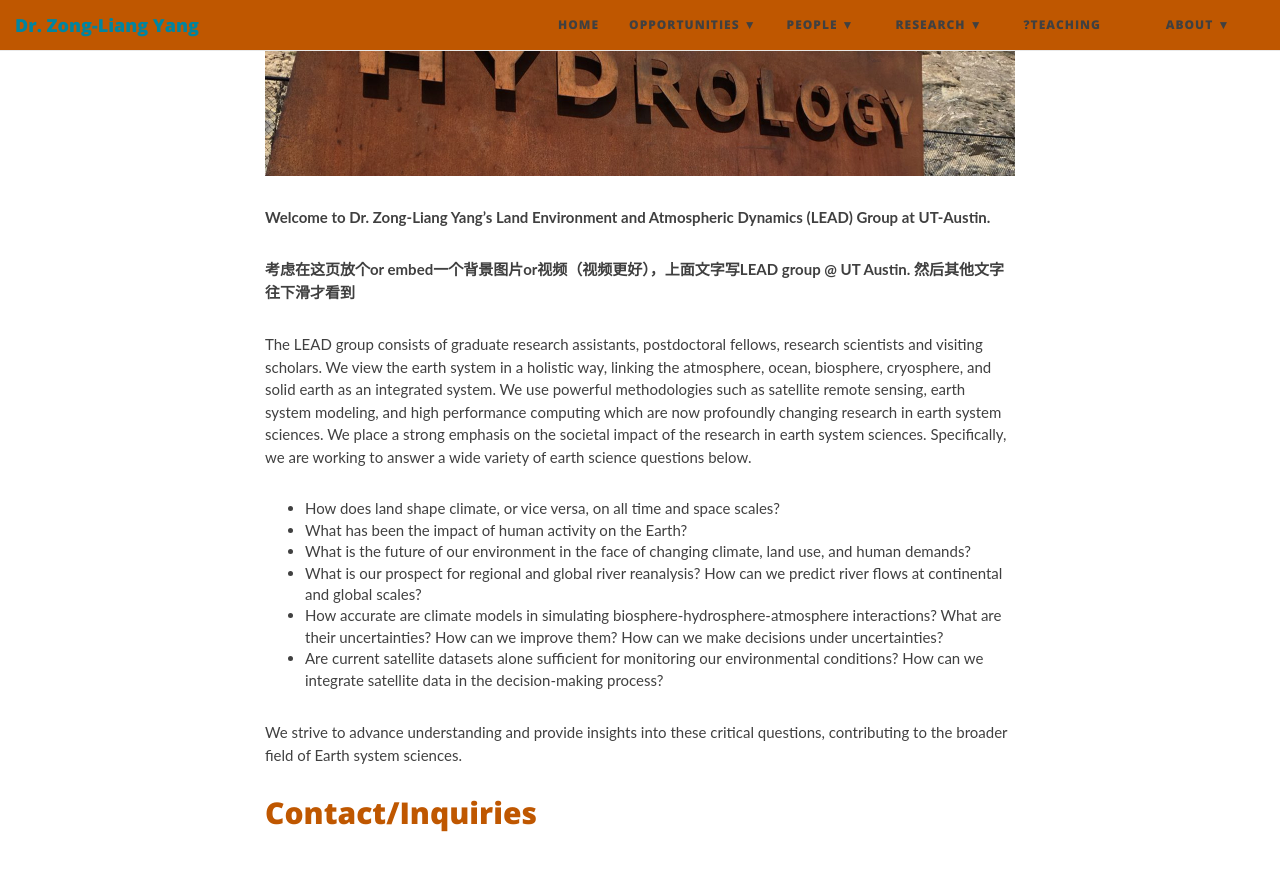
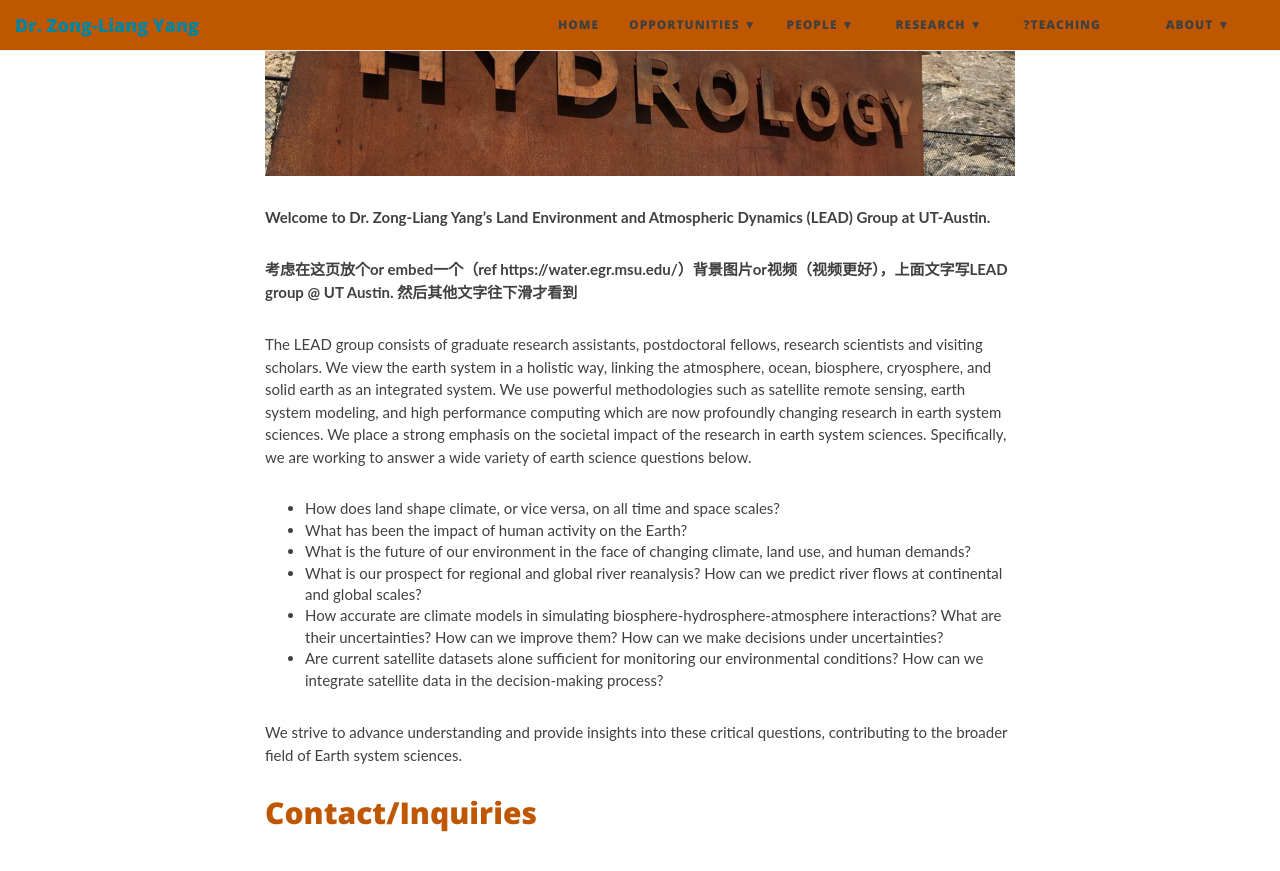
Before and after one commit to ktwugoat/LEAD-UTexas, a Jekyll site: the page built from index.md, in a window 1280 px wide and 900 px high, scrolled down 424 px. Shown: the top 871 px of the window. Built offline with Jekyll 4.4.1, drawn with Linux system fonts in a browser that asks for light colours; nearby versions of some CDN libraries; part of the change alters nothing that is shown.

Commit message:
Update index.md

```diff
--- a/index.md
+++ b/index.md
@@ -9,7 +9,7 @@ subtitle: land surface processes, climate modeling, land-atmosphere interaction,
 
 <Strong>Welcome to Dr. Zong-Liang Yang’s Land Environment and Atmospheric Dynamics (LEAD) Group at UT-Austin.</Strong>
 
-<Strong>考虑在这页放个or embed一个背景图片or视频（视频更好），上面文字写LEAD group @ UT Austin. 然后其他文字往下滑才看到</Strong>
+<Strong>考虑在这页放个or embed一个（ref https://water.egr.msu.edu/）背景图片or视频（视频更好），上面文字写LEAD group @ UT Austin. 然后其他文字往下滑才看到</Strong>
 
 The LEAD group consists of graduate research assistants, postdoctoral fellows, research scientists and visiting scholars. We view the earth system in a holistic way, linking the atmosphere, ocean, biosphere, cryosphere, and solid earth as an integrated system. We use powerful methodologies such as satellite remote sensing, earth system modeling, and high performance computing which are now profoundly changing research in earth system sciences. We place a strong emphasis on the societal impact of the research in earth system sciences. Specifically, we are working to answer a wide variety of earth science questions below.
 
```
